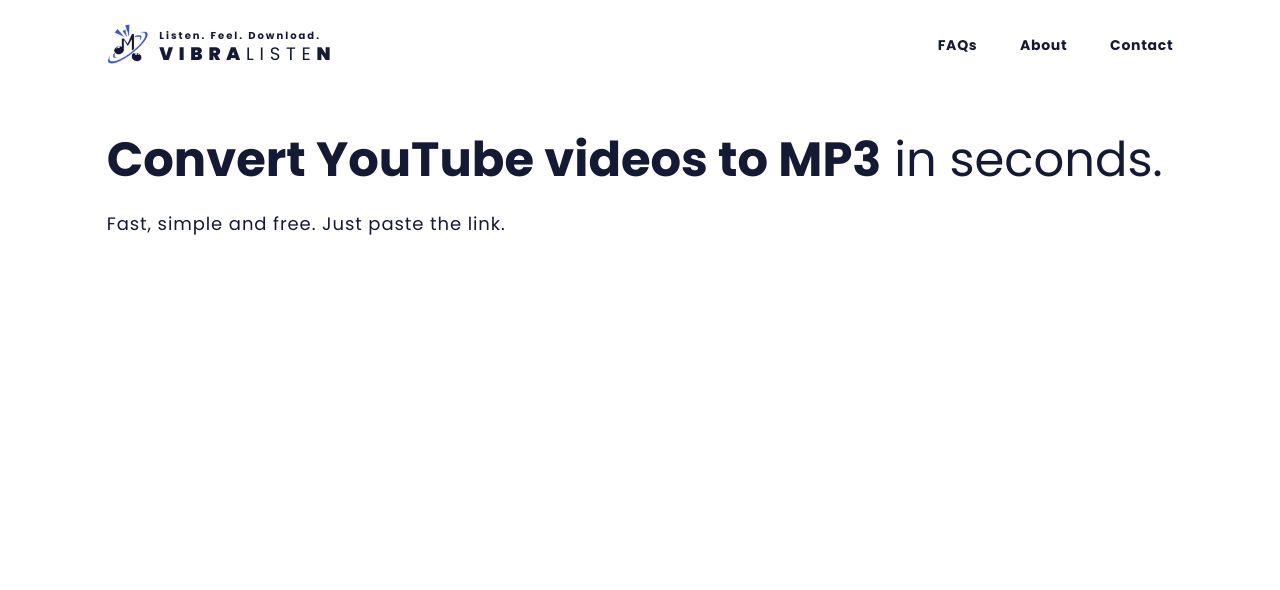
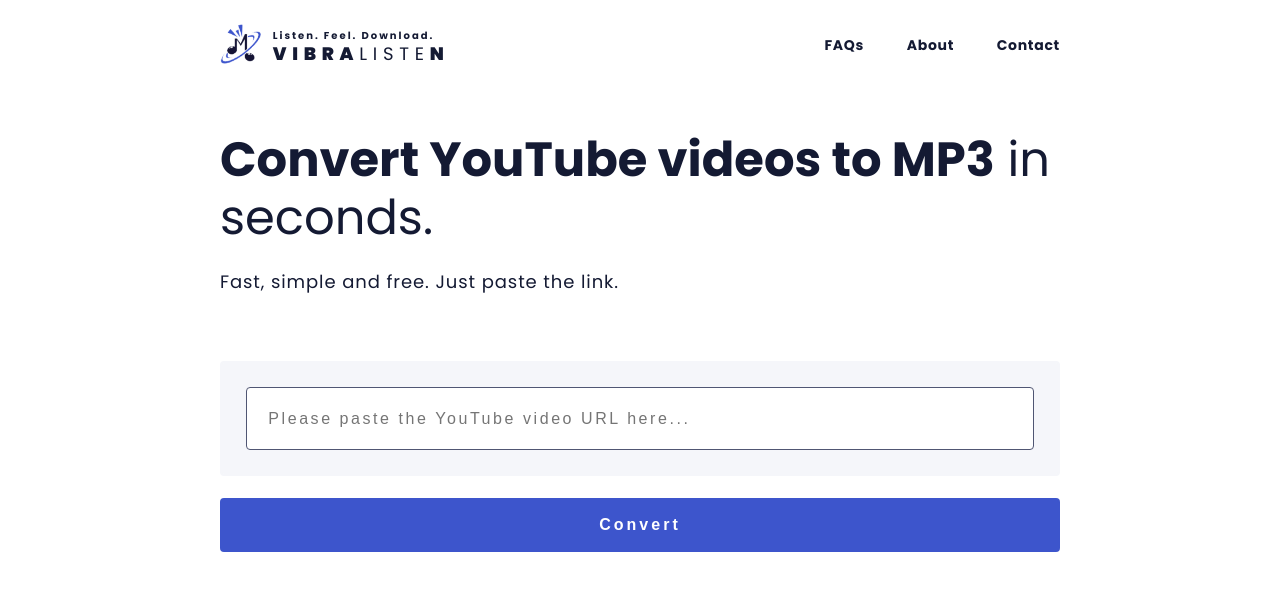
Before and after one commit to lodsa-ntos/vibralisten, a React (Create React App) app in the folder frontend/: page / in a window 1280 px wide. Shown: the top 590 px of the page. Built offline with nearby package versions, Linux system fonts and the light colour scheme.

Commit message:
Add Button component; Update Home layout with spacing and new styles;

```diff
--- a/frontend/src/assets/styles/global.css
+++ b/frontend/src/assets/styles/global.css
@@ -49,9 +49,10 @@
   box-sizing: border-box;
 }
 
-.body {
-  margin-left: var(--space-xxl);
-  margin-right: var(--space-xxl);
+body {
+  margin-left: 165pt;
+  margin-right: 165pt;
+  height: 100%;
   font-family: "Poppins", sans-serif;
   color: var(--white);
 }
--- /dev/null
+++ b/frontend/src/components/Button/Button.css
@@ -0,0 +1,48 @@
+.container-box {
+  display: flex;
+  justify-content: center;
+  align-items: center;
+}
+.box {
+  width: 100%;
+  padding: 24px;
+  border: 2px solid var(--light-grey2);
+  border-radius: 4px;;
+  box-sizing: border-box;
+  background-color: var(--light-grey2);
+  align-items: center;
+}
+.link-box {
+  width: 100%;
+  padding: var(--space-s);
+  font-size: 16px;
+  border: 1px solid var(--grey);
+  border-radius: 4px;
+  letter-spacing: 0.16em;
+  line-height: 1.2;
+  font-weight: 500;
+  text-align: left;
+  color: var(--grey);
+}
+.spacing-between-link-box-btn {
+  height: var(--space-s);
+}
+.container-btn {
+  display: flex;
+  justify-content: center;
+  align-items: center;
+}
+.convert-btn {
+  width: 100%;
+  border-radius: 4px;
+  background-color: var(--blue-vibrant);
+  border: 2px solid var(--blue-vibrant);
+  box-sizing: border-box;
+  height: 54px;
+  padding: 12px 24px;
+  font-size: 16px;
+  letter-spacing: 0.19em;
+  line-height: 1.2;
+  font-weight: bold;
+  color: var(--white);
+}
--- /dev/null
+++ b/frontend/src/components/Button/Button.js
@@ -0,0 +1,24 @@
+import React from "react";
+import "./Button.css";
+
+const ButtonConvert = () => {
+  return (
+    <>
+    <div className="container-box">
+      <div className="box">
+        <input className="link-box" type="text" placeholder="Please paste the YouTube video URL here..."></input>
+      </div>
+    </div>
+
+    {/* Spacing between link box and button */}
+    <div className="spacing-between-link-box-btn"></div>
+
+    <div className="container-btn">
+      <button className="convert-btn">Convert</button>
+    </div>
+
+    </>
+  );
+};
+
+export default ButtonConvert;
--- a/frontend/src/components/Header/Header.js
+++ b/frontend/src/components/Header/Header.js
@@ -1,5 +1,5 @@
 import React from "react";
-import './Header.css'
+import './Header.css';
 
 const Header = () => {
   return (
--- a/frontend/src/pages/Home/Home.css
+++ b/frontend/src/pages/Home/Home.css
@@ -19,6 +19,13 @@
   height: var(--space-s);
 }
 
+/*Espaço abaixo do subtítulo
+  Space below the subtitle
+*/
+.home-below-subtitle {
+  height: var(--space-xl);
+}
+
 h1 {
   margin: var(--reset-space);;
   font-size: 3rem;
--- a/frontend/src/pages/Home/Home.js
+++ b/frontend/src/pages/Home/Home.js
@@ -1,12 +1,12 @@
 import React from "react";
 import Header from "../../components/Header/Header";
-import '../../assets/styles/global.css'
-import './Home.css';
+import ButtonConvert from "../../components/Button/Button";
+import "../../assets/styles/global.css";
+import "./Home.css";
 
 const Home = () => {
   return (
     <div className="body">
-
       {/* spacing before the header */}
       <div className="home-above-header-spacing"></div>
       <Header />
@@ -14,13 +14,17 @@
       <div className="home-below-header-spacing"></div>
       {/* featured-title */}
       <h1>
-      <span className="featured-title">Convert YouTube videos to MP3</span> in seconds.
+        <span className="featured-title">Convert YouTube videos to MP3</span> in
+        seconds.
       </h1>
       {/* Space below the featured title */}
       <div className="home-below-featured-title"></div>
       {/* subtitle */}
       <p className="subtitle">Fast, simple and free. Just paste the link.</p>
-
+      {/* Space below the subtitle */}
+      <div className="home-below-subtitle"></div>
+      {/* Button */}
+      <ButtonConvert />
     </div>
   );
 };
```
Lines whose indentation alone changed are shown as unchanged.
